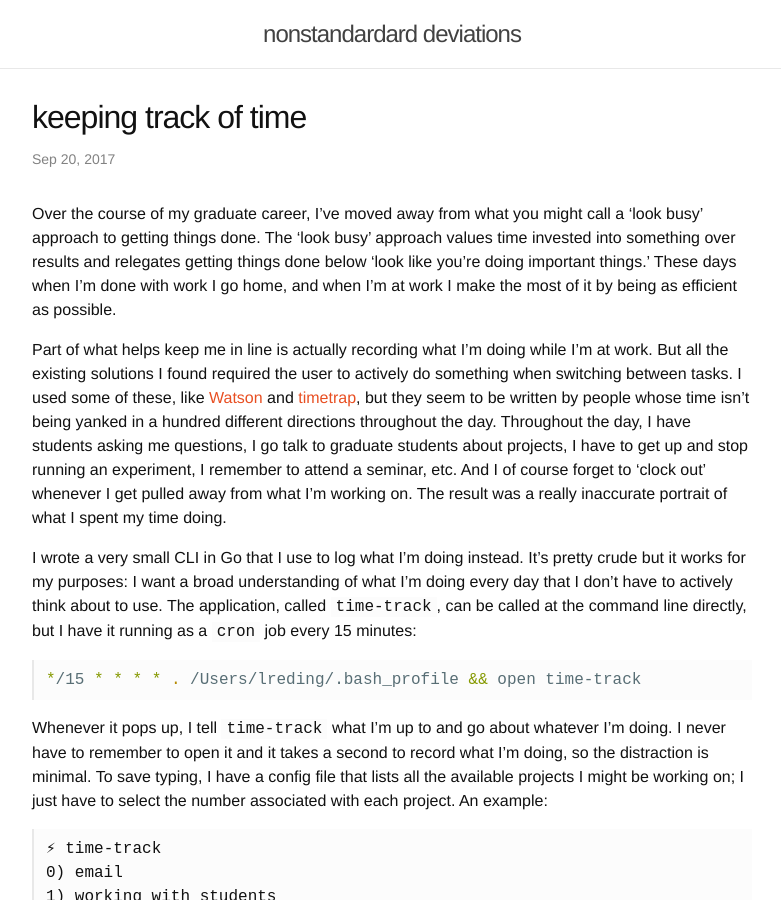
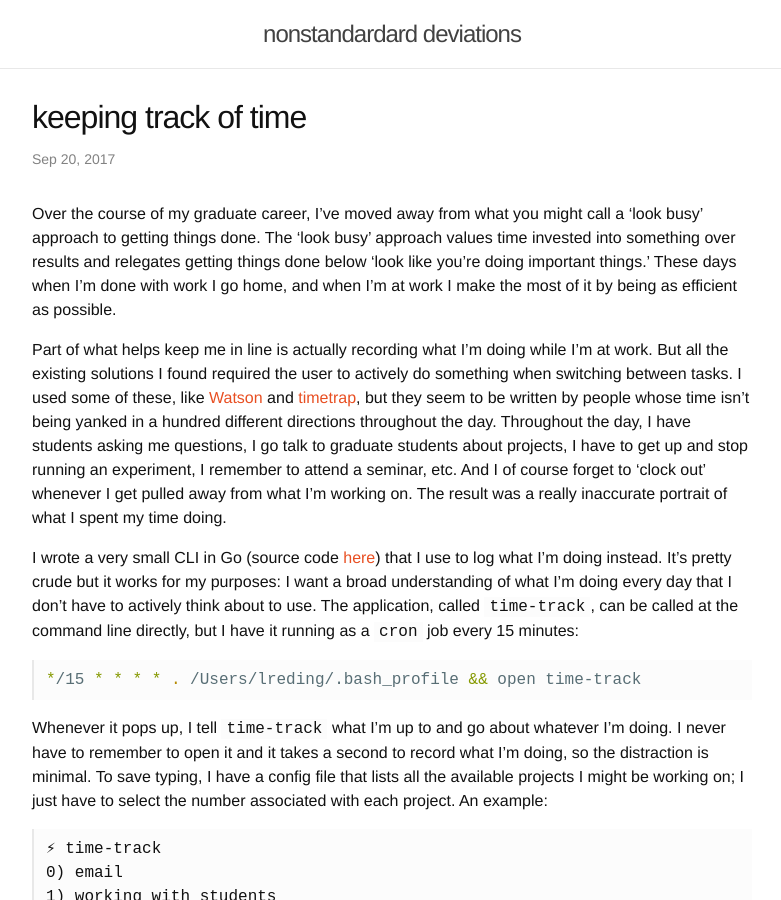
Before and after one commit to lukereding/nonstandard_deviations, a Jekyll site: the page built from _posts/2017-09-20-keeping-track-of-time.md, in a window 1280 px wide and 900 px high. Shown: the whole window, without its empty margins (248-1029 px from the left). Built offline with Jekyll 4.4.1, drawn with Linux system fonts in a browser that asks for light colours.

Commit message:
add github link

````diff
--- a/_posts/2017-09-20-keeping-track-of-time.md
+++ b/_posts/2017-09-20-keeping-track-of-time.md
@@ -9,7 +9,7 @@ Over the course of my graduate career, I've moved away from what you might call
 
 Part of what helps keep me in line is actually recording what I'm doing while I'm at work. But all the existing solutions I found required the user to actively do something when switching between tasks. I used some of these, like [Watson](https://tailordev.github.io/Watson/) and [timetrap](http://www.jonosmart.co.uk/shop/handled-cup-in-mid-grey), but they seem to be written by people whose time isn't being yanked in a hundred different directions throughout the day. Throughout the day, I have students asking me questions, I go talk to graduate students about projects, I have to get up and stop running an experiment, I remember to attend a seminar, etc. And I of course forget to 'clock out' whenever I get pulled away from what I'm working on. The result was a really inaccurate portrait of what I spent my time doing.
 
-I wrote a very small CLI in Go that I use to log what I'm doing instead. It's pretty crude but it works for my purposes: I want a broad understanding of what I'm doing every day that I don't have to actively think about to use. The application, called `time-track`, can be called at the command line directly, but I have it running as a `cron` job every 15 minutes:
+I wrote a very small CLI in Go (source code [here](https://github.com/lukereding/time-track)) that I use to log what I'm doing instead. It's pretty crude but it works for my purposes: I want a broad understanding of what I'm doing every day that I don't have to actively think about to use. The application, called `time-track`, can be called at the command line directly, but I have it running as a `cron` job every 15 minutes:
 
 ```shell
 */15 * * * * . /Users/lreding/.bash_profile && open time-track
````
